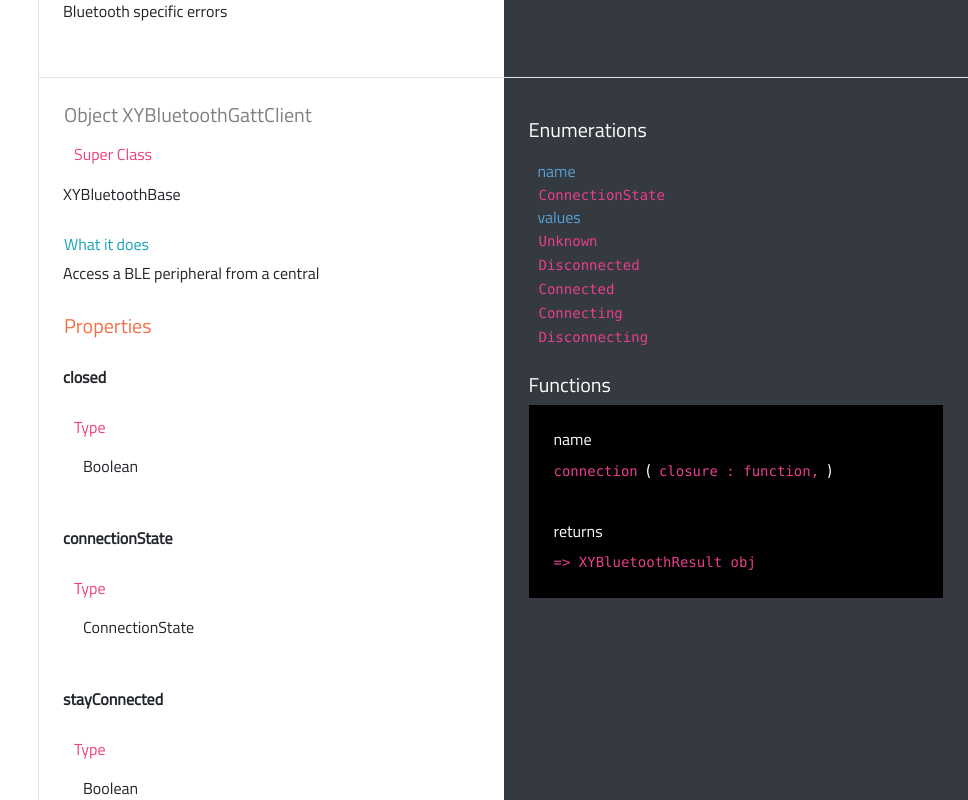
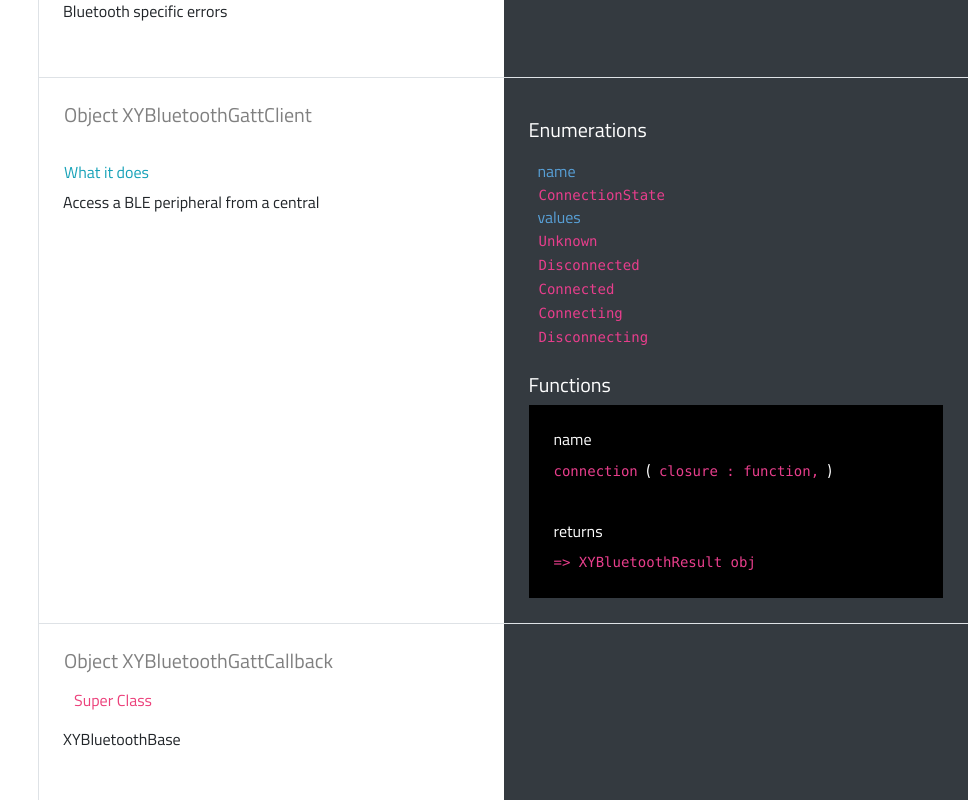
Before and after one commit to XYOracleNetwork-v1/app-reference-react, a React (Create React App) app: page / in a window 1280 px wide. Shown: the part 7680-8480 px from the top of the page, without its empty margins (312-1280 px from the left). Built offline with nearby package versions, Linux system fonts and the light colour scheme.

Commit message:
update to schema

```diff
--- a/src/BLE_Schema.js
+++ b/src/BLE_Schema.js
@@ -543,12 +543,11 @@ module.exports = [{
               "template": true
             }
           ],
-          "objects": [
-            {
-              "name": "XYBluetoothGattCallback",
-              "interface": true
-            }
-          ],
+        },
+        {
+          "name": "XYBluetoothGattCallback",
+          "super": "XYBluetoothBase",
+          "interface": true,
           "properties": [
             {
               "name": "closed",
@@ -563,7 +562,6 @@ module.exports = [{
               "type": "Boolean"
             }
           ],
-          "super": "XYBluetoothBase"
         },
         {
           "desc": "Act as a peripheral server",
```
